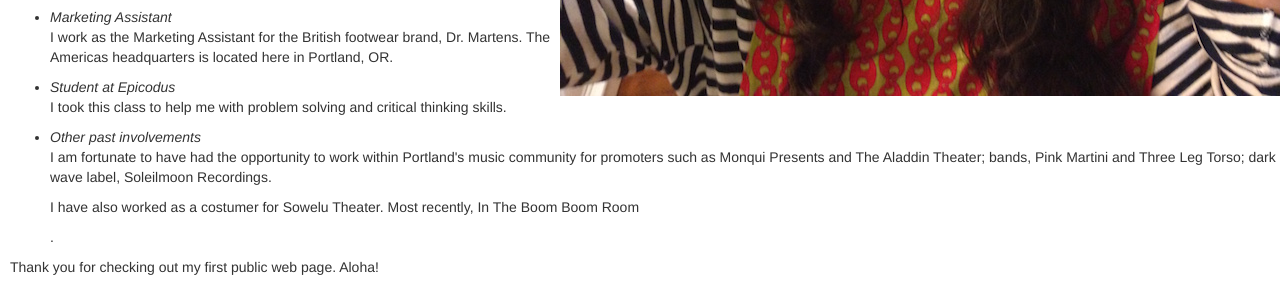
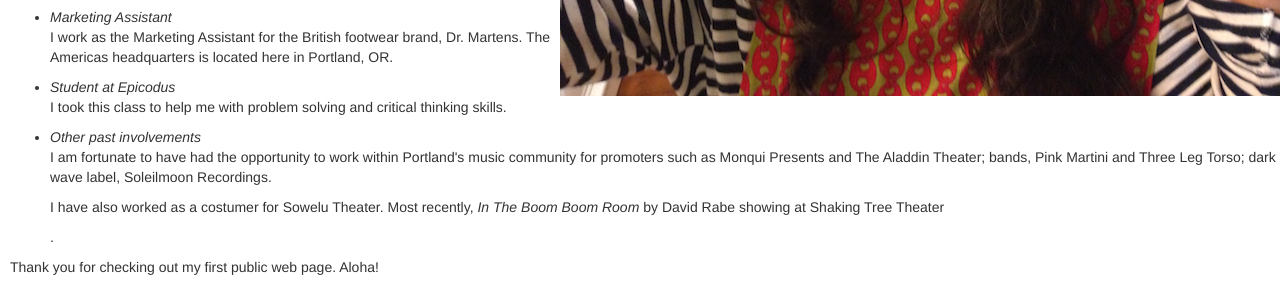
Before and after one commit to alfomila/alfomila.github.io, a plain HTML site: page index.html in a window 1280 px wide. Shown: the part 526-813 px from the top of the page. Drawn offline with Linux system fonts and the light colour scheme.

```diff
--- a/index.html
+++ b/index.html
@@ -24,7 +24,7 @@
         <li><em>Marketing Assistant</em></li><p>I work as the Marketing Assistant for the British footwear brand, Dr. Martens. The Americas headquarters is located here in Portland, OR.</p>
         <li><em>Student at Epicodus</em></li><p>I took this class to help me with problem solving and critical thinking skills.</p>
         <li><em>Other past involvements</em></li><p>I am fortunate to have had the opportunity to work within Portland's music community for promoters such as Monqui Presents and The Aladdin Theater; bands, Pink Martini and Three Leg Torso; dark wave label, Soleilmoon Recordings.</p>
-        <p>I have also worked as a costumer for Sowelu Theater. Most recently, </em>In The Boom Boom Room</em></p>.
+        <p>I have also worked as a costumer for Sowelu Theater. Most recently, <em>In The Boom Boom Room</em> by David Rabe showing at Shaking Tree Theater</p>.
       </ul>
     </div>
     <p>Thank you for checking out my first public web page. Aloha!</p>
```
